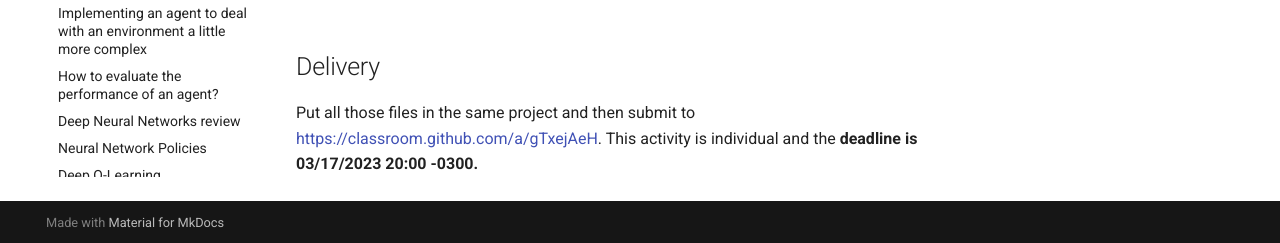
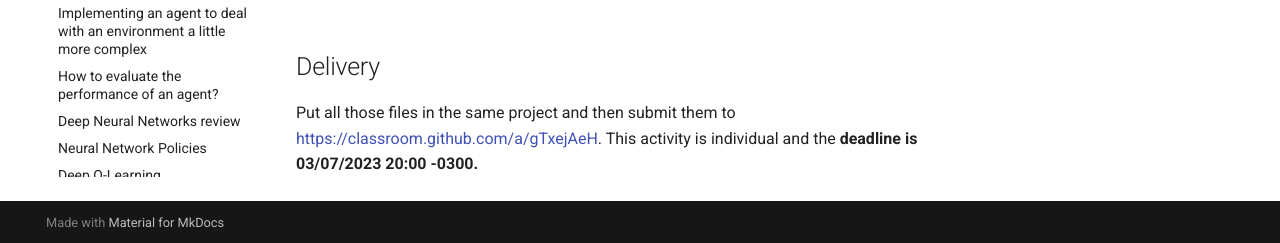
Before and after one commit to Insper/rl, an MkDocs documentation site: the page built from docs/classes/05_x_sarsa/index.md, in a window 1280 px wide and 900 px high, scrolled down 1905 px. Shown: the part 654-897 px from the top of the window. Built offline with MkDocs 1.6.1 and Material for MkDocs 9.7.7, drawn with Linux system fonts in a browser that asks for light colours; nearby versions of some CDN libraries; emoji names are drawn with the system emoji font; comment, search, counter and statistics services are not loaded.

Commit message:
class 07

```diff
--- a/docs/classes/05_x_sarsa/index.md
+++ b/docs/classes/05_x_sarsa/index.md
@@ -81,4 +81,4 @@ The final activity of this implementation is to create a `README.md` file and an
 
 ## Delivery
 
-Put all those files in the same project and then submit to [https://classroom.github.com/a/gTxejAeH](https://classroom.github.com/a/gTxejAeH). This activity is individual and the **deadline is 03/17/2023 20:00 -0300.**
+Put all those files in the same project and then submit them to [https://classroom.github.com/a/gTxejAeH](https://classroom.github.com/a/gTxejAeH). This activity is individual and the **deadline is 03/07/2023 20:00 -0300.**
```
Also changed, not shown: site/assessment/index.html, site/classes/05_x_sarsa/index.html, site/sitemap.xml, 1 other file.
